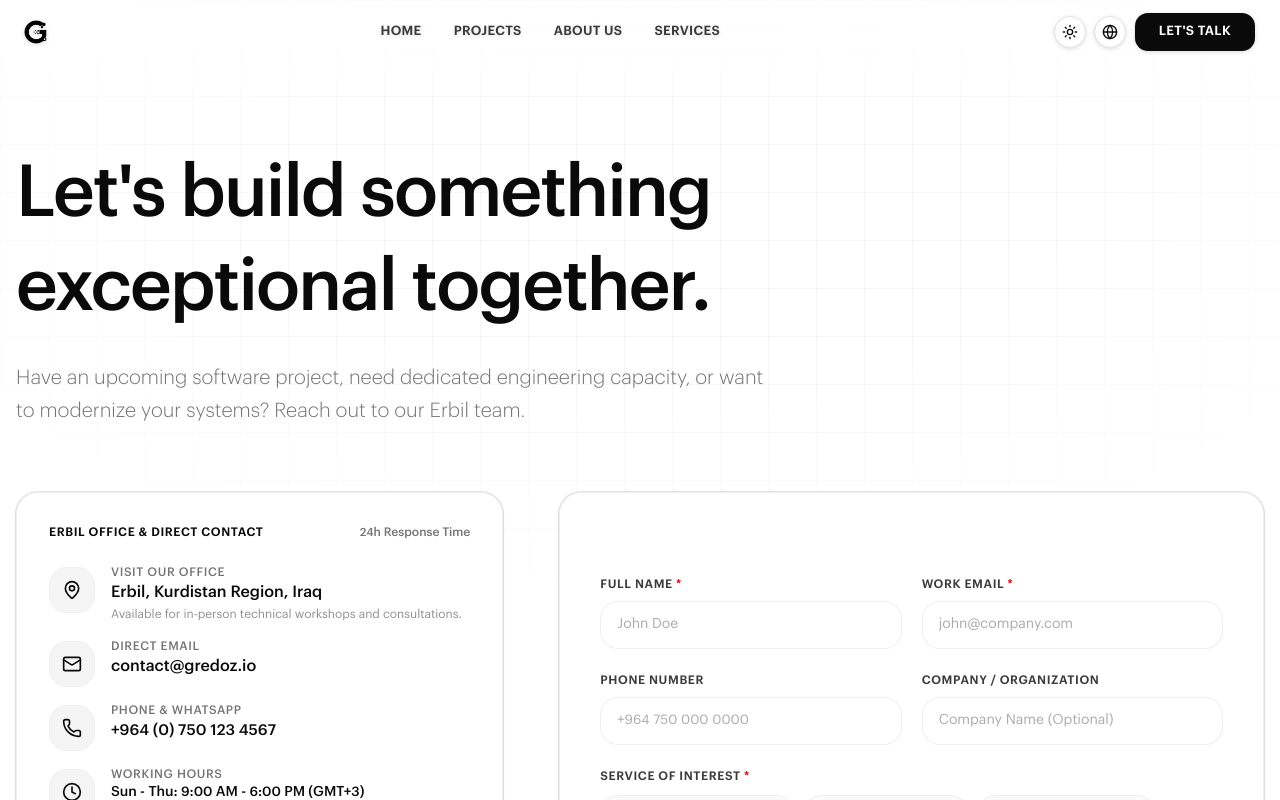
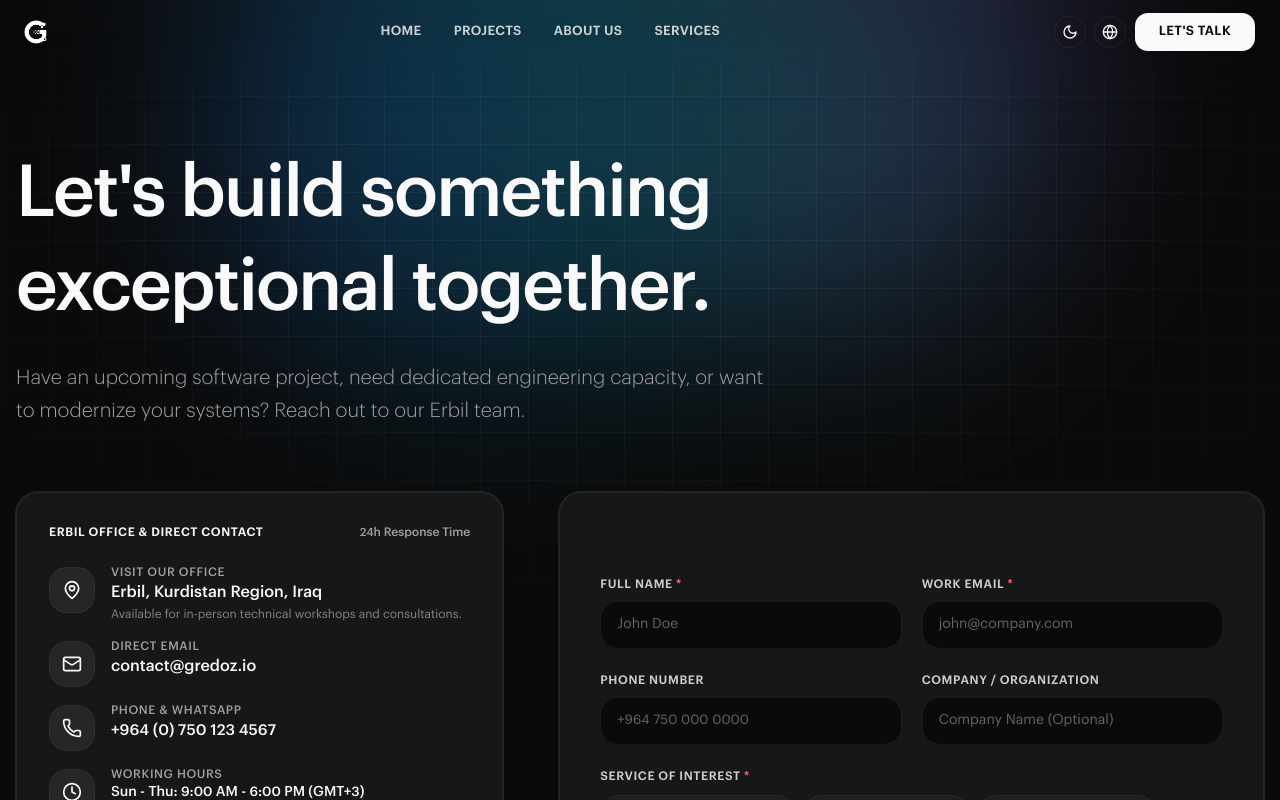
Before and after one commit to polla-fattah/GredozWebsite, a Next.js app: page /en/contact in a window 1280 px wide. Shown: the top 800 px of the page. Built offline with nearby package versions, Linux system fonts and the light colour scheme.

Commit message:
Set default language to ku and default theme to dark

```diff
--- a/src/app/[locale]/layout.tsx
+++ b/src/app/[locale]/layout.tsx
@@ -153,8 +153,7 @@ export default async function LocaleLayout({
           <SmoothScroll>
             <ThemeProvider
               attribute="class"
-              defaultTheme="system"
-              enableSystem
+              defaultTheme="dark"
               disableTransitionOnChange
             >
               <Navbar />
--- a/src/i18n/routing.ts
+++ b/src/i18n/routing.ts
@@ -3,7 +3,7 @@ import {createNavigation} from 'next-intl/navigation';
 
 export const routing = defineRouting({
   locales: ['en', 'ar', 'ku'],
-  defaultLocale: 'en'
+  defaultLocale: 'ku'
 });
 
 export const {Link, redirect, usePathname, useRouter, getPathname} =
```
